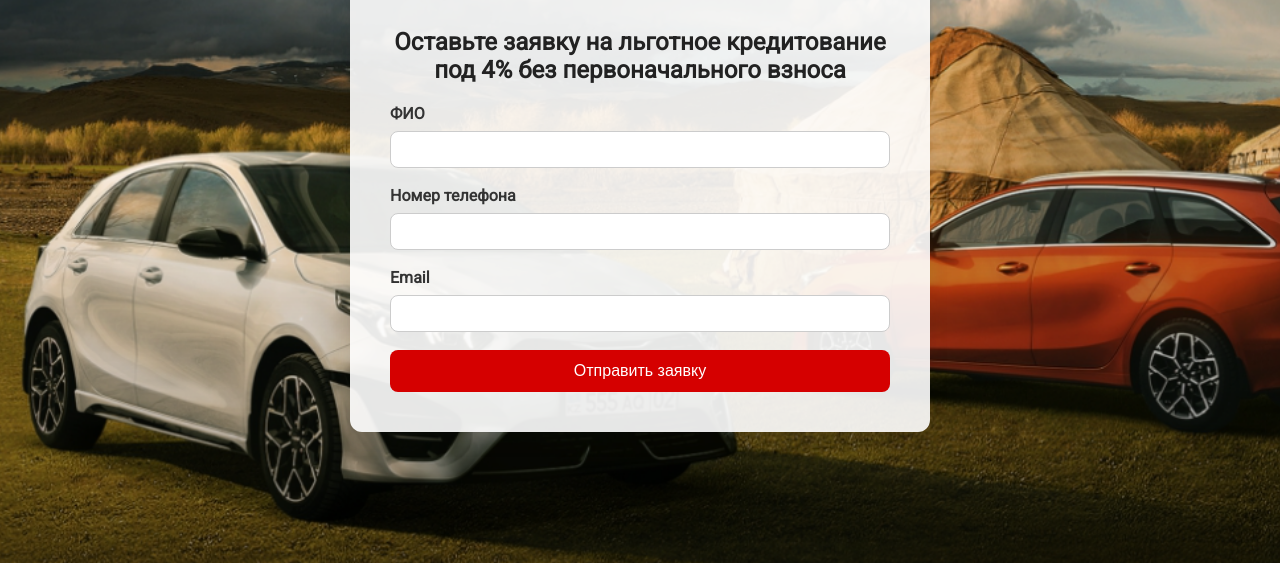
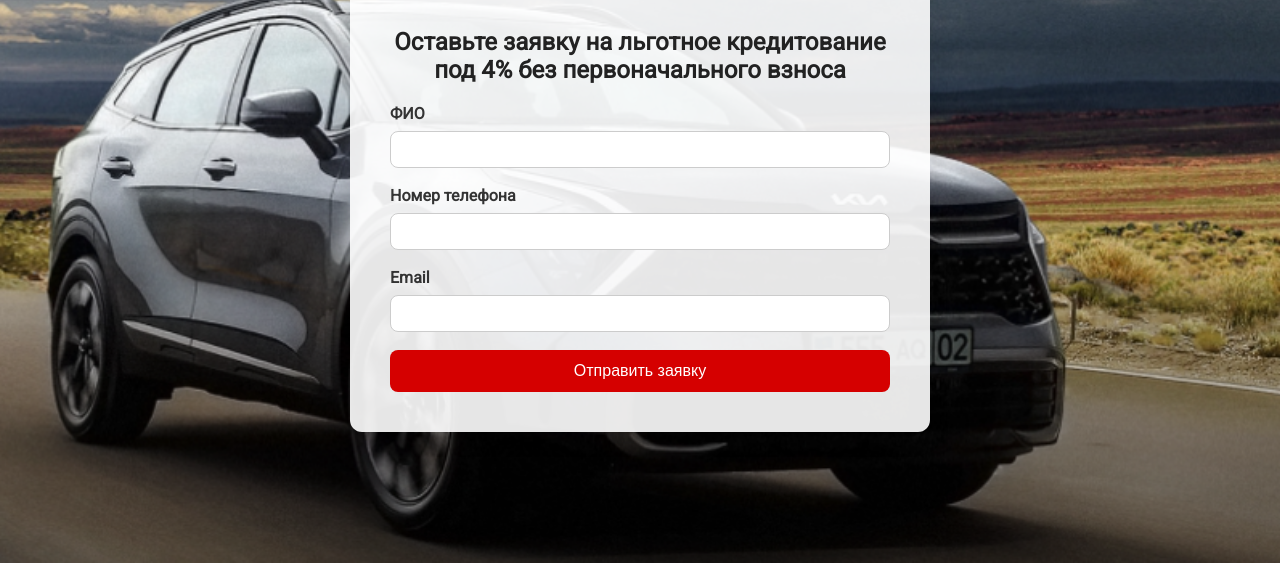
Before and after one commit to bodun44/kiazhez-auto, a website: page public/index.html in a window 1280 px wide. Shown: the part 237-800 px from the top of the page. Drawn offline with Linux system fonts and the light colour scheme.

Commit message:
добавлен фон

```diff
--- a/public/index.html
+++ b/public/index.html
@@ -7,7 +7,7 @@
   <style>
  body {
   font-family: 'Roboto', sans-serif;
-  background-image: url('/bg.png');
+  background-image: url('/bg2.png');
   background-repeat: no-repeat;
   background-size: cover;
   background-position: center center;
```
Also changed, not shown: public/bg2.png (added).
